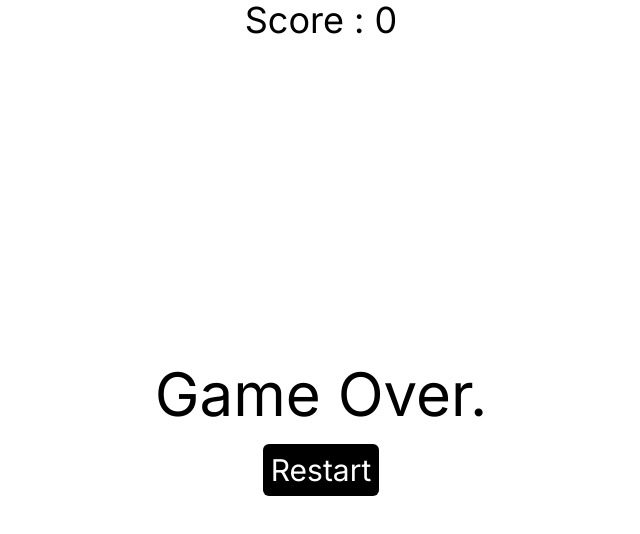
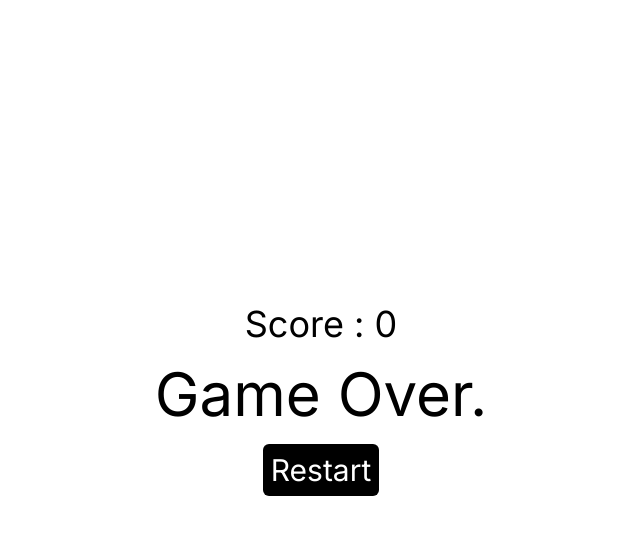
Before and after one commit to Chackoz/Flashdrive, a Next.js app: page /games/pong in a window 1280 px wide. Shown: the top 534 px of the page, without its empty margins (319-959 px from the left). Built offline with nearby package versions, Linux system fonts and the light colour scheme.

Commit message:
update : pongGame

```diff
--- a/app/components/PongGame.tsx
+++ b/app/components/PongGame.tsx
@@ -6,23 +6,37 @@ import { useEffect, useRef, useState } from 'react';
 const PongGame: React.FC = () => {
   const canvasRef = useRef<HTMLCanvasElement | null>(null);
   const [score, setScore] = useState(0);
-  const [gameOver, setGameOver ]= useState(false);
+  const [gameOver, setGameOver] = useState(false);
+  const [paused, setPaused] = useState(false);
 
   useEffect(() => {
+
     const canvas = canvasRef.current as HTMLCanvasElement;
-    const context = canvas?.getContext('2d') as CanvasRenderingContext2D;;
-
+    const context = canvas?.getContext('2d') as CanvasRenderingContext2D;
     if (!canvas || !context) {
       console.error('Canvas or context not available');
       return;
     }
 
+    let paddleSpeed = 6;
+    let ballSpeed = 5;
     const grid = 15;
     const paddleHeight = grid * 5;
     const maxPaddleY = canvas.height! - grid - paddleHeight;
 
-    let paddleSpeed = 6;
-    let ballSpeed = 5;
+    const ball = {
+      x: canvas.width! / 2,
+      y: canvas.height! / 2,
+      width: grid,
+      height: grid,
+      resetting: false,
+      dx: ballSpeed,
+      dy: -ballSpeed,
+    };
+
+
+
+
 
     const leftPaddle = {
       x: grid * 2,
@@ -40,15 +54,7 @@ const PongGame: React.FC = () => {
       dy: 0,
     };
 
-    const ball = {
-      x: canvas.width! / 2,
-      y: canvas.height! / 2,
-      width: grid,
-      height: grid,
-      resetting: false,
-      dx: ballSpeed,
-      dy: -ballSpeed,
-    };
+
 
     function collides(obj1: any, obj2: any): boolean {
       return (
@@ -60,7 +66,9 @@ const PongGame: React.FC = () => {
     }
 
     function loop() {
+      if (!paused) {
         requestAnimationFrame(loop);
+      }
 
       context.clearRect(0, 0, canvas.width!, canvas.height!);
 
@@ -97,13 +105,24 @@ const PongGame: React.FC = () => {
 
       if ((ball.x < 0 || ball.x > canvas.width!) && !ball.resetting) {
         ball.resetting = true;
+        setPaused(true)
+        setGameOver(true);
 
+        const reset = () => {
           setTimeout(() => {
             ball.resetting = false;
             ball.x = canvas.width! / 2;
             ball.y = canvas.height! / 2;
           }, 400);
-        setGameOver(true);
+        }
+
+        if (!paused) {
+          setTimeout(() => {
+            ball.resetting = false;
+            ball.x = canvas.width! / 2;
+            ball.y = canvas.height! / 2;
+          }, 400);
+        }
       }
 
       if (collides(ball, leftPaddle)) {
@@ -123,7 +142,7 @@ const PongGame: React.FC = () => {
       context.fillRect(0, 0, canvas.width!, grid);
       context.fillRect(0, canvas.height! - grid, canvas.width!, canvas.height!);
 
-      context.fillRect(canvas.width, canvas.width , grid, grid);
+      context.fillRect(canvas.width, canvas.width, grid, grid);
 
       for (let i = grid; i < canvas.height! - grid; i += grid * 2) {
         context.fillRect(canvas.width! / 2 - grid / 2, i, grid, grid);
@@ -154,28 +173,34 @@ const PongGame: React.FC = () => {
       }
     });
 
+    if (!paused) {
       requestAnimationFrame(loop);
+    }
 
     return () => {
-      document.removeEventListener('keydown', function () {});
-      document.removeEventListener('keyup', function () {});
+      document.removeEventListener('keydown', function () { });
+      document.removeEventListener('keyup', function () { });
     };
   }, []);
+
   const handleRestart = () => {
     setGameOver(false);
+    setPaused(false);
     setScore(0);
+
   };
-  return <div className='flex  flex-col justify-center items-center w-full h-full'>
+
+  return <div className='flex flex-col w-full min-h-screen justify-center items-center '>
     <div className='text-black text-4xl'>Score : {score}</div>
 
-    <canvas ref={canvasRef} width={750} height={585} className={`${gameOver ? 'hidden' : ''}`}/>
+    <canvas ref={canvasRef} width={750} height={585} className={`${gameOver ? 'hidden' : ''}`} />
 
-    {gameOver && (
-                <div className={`flex flex-col items-center justify-center w-full h-full text-black text-6xl   ${!gameOver ? 'hidden' : ''}`}>
+
+    <div className={`w-hull h-full flex flex-col items-center justify-center text-black text-6xl   ${!gameOver ? 'hidden' : ''}`}>
       <div className='p-5'>Game Over. </div>
       <button onClick={handleRestart} className='bg-black rounded-md p-2 text-3xl text-white'>Restart</button>
     </div>
-            )}
+
 
   </div>;
 };
--- a/app/games/pong/page.tsx
+++ b/app/games/pong/page.tsx
@@ -3,7 +3,9 @@ import React from 'react'
 
 function page() {
   return (
-    <div className='flex justify-center items-center h-full bg-white w-full'><PongGame/></div>
+    <div className='flex justify-center items-center h-full bg-white w-full min-h-screen'>
+      <PongGame />
+    </div>
   )
 }
 
```
Lines whose indentation alone changed are shown as unchanged.
